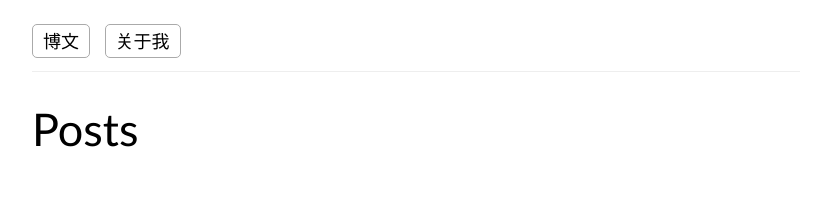
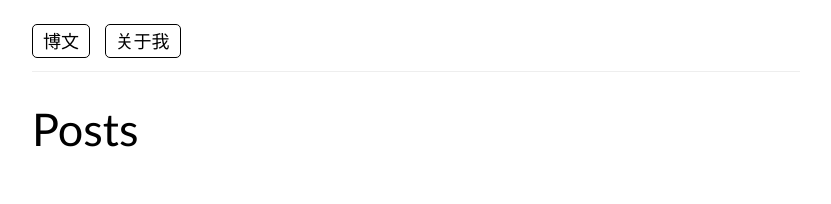
Before and after one commit to leiguoyang/leiguoyang.github.io, a Jekyll site: the page built from index.html, in a window 1280 px wide. Shown: the top 204 px of the page, without its empty margins (224-1055 px from the left). Built offline with Jekyll 4.4.1, drawn with Linux system fonts in a browser that asks for light colours.

Commit message:
Style navigation border

```diff
--- a/css/main.css
+++ b/css/main.css
@@ -25,7 +25,7 @@ body {
 #nav a {
   padding: 5px 10px;
   text-decoration: none;
-  border: 1px solid #aaa;
+  border: 1px solid black;
   border-radius: 5px;
   color: black;
   margin-right: 10px;
```
